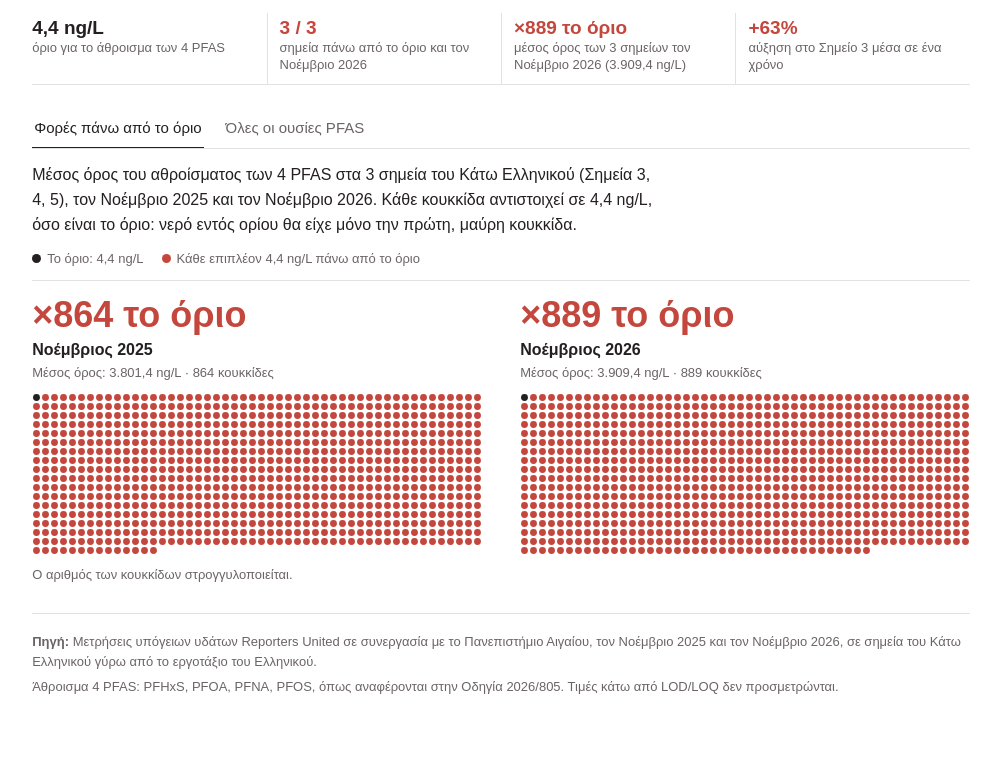
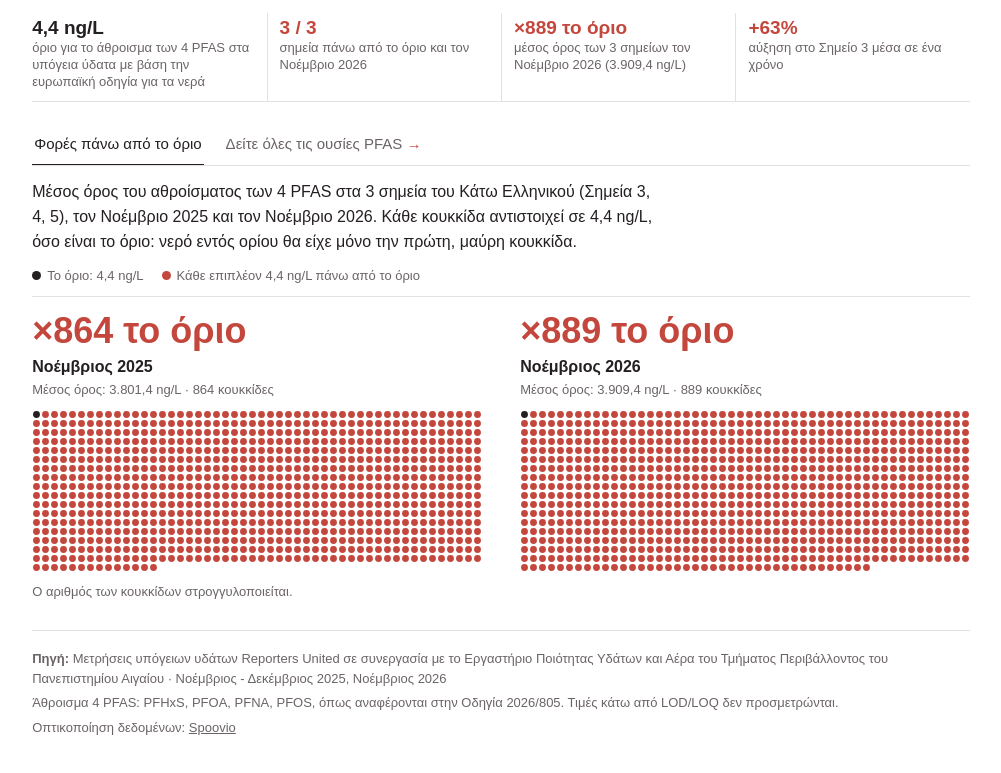
Before and after one commit to reportersunited/data.reportersunited.gr, a plain HTML site: page pfas-elliniko/comparison/index.html in a window 1280 px wide. Shown: the part 193-966 px from the top of the page, without its empty margins (139-1140 px from the left). Before the commit the page ends 942 px from the top, so only its background shows below. Drawn offline with Linux system fonts and the light colour scheme.

Commit message:
Add files via upload

```diff
--- a/pfas-elliniko/comparison/index.html
+++ b/pfas-elliniko/comparison/index.html
@@ -31,6 +31,8 @@ h1{font:700 clamp(20px,2.4vw,26px)/1.2 Arial,Helvetica,sans-serif;margin:0;text-
 .stat span{font-size:13px;line-height:1.3;display:block;color:var(--mute)}
 .tabs{display:flex;gap:20px;margin:22px 0 14px;border-bottom:1px solid var(--line)}
 .tab{font:400 15px Arial,Helvetica,sans-serif;border:0;border-bottom:2px solid transparent;margin-bottom:-1px;background:none;color:var(--mute);padding:0 2px;min-height:42px;cursor:pointer}
+.tab .arr{color:#c4473d}
+.tab[aria-selected=true] .arr{display:none}
 .tab[aria-selected=true]{color:var(--ink);border-bottom-color:var(--ink)}
 .panel[hidden],#foot[hidden],#leg[hidden]{display:none}
 .tabs{overflow-x:auto;scrollbar-width:none}.tab{flex:none;white-space:nowrap}
@@ -228,7 +230,7 @@ th.g2,td.g2{border-left:1px solid #cfc8c9}
 </header>
 
 <div class="stats">
- <div class="stat"><b>4,4 ng/L</b><span>όριο για το άθροισμα των 4 PFAS</span></div>
+ <div class="stat"><b>4,4 ng/L</b><span>όριο για το άθροισμα των 4 PFAS στα υπόγεια ύδατα με βάση την ευρωπαϊκή οδηγία για τα νερά</span></div>
  <div class="stat r"><b>3 / 3</b><span>σημεία πάνω από το όριο και τον Νοέμβριο 2026</span></div>
  <div class="stat r"><b id="maxx"></b><span id="avgd"></span></div>
  <div class="stat r"><b id="upx"></b><span>αύξηση στο Σημείο 3 μέσα σε ένα χρόνο</span></div>
@@ -236,7 +238,7 @@ th.g2,td.g2{border-left:1px solid #cfc8c9}
 
 <div class="tabs" role="tablist">
  <button type="button" class="tab" role="tab" id="t3" aria-selected="true" aria-controls="p3">Φορές πάνω από το όριο</button>
- <button type="button" class="tab" role="tab" id="t4" aria-selected="false" aria-controls="p4">Όλες οι ουσίες PFAS</button>
+ <button type="button" class="tab" role="tab" id="t4" aria-selected="false" aria-controls="p4">Δείτε όλες τις ουσίες PFAS<span class="arr" aria-hidden="true"> →</span></button>
 </div>
 <div class="panel" id="p3" role="tabpanel" aria-labelledby="t3">
  <p class="intro">Μέσος όρος του αθροίσματος των 4 PFAS στα 3 σημεία του Κάτω Ελληνικού (Σημεία 3, 4, 5), τον Νοέμβριο 2025 και τον Νοέμβριο 2026. Κάθε κουκκίδα αντιστοιχεί σε 4,4 ng/L, όσο είναι το όριο: νερό εντός ορίου θα είχε μόνο την πρώτη, μαύρη κουκκίδα.</p>
@@ -246,12 +248,13 @@ th.g2,td.g2{border-left:1px solid #cfc8c9}
 </div>
 <div class="panel" id="p4" role="tabpanel" aria-labelledby="t4" hidden>
  <div class="scroll"><table id="tbl"></table></div>
- <p class="hint"><span style="color:var(--red)">●</span> Ουσίες που μετρούν στο άθροισμα των 4 PFAS. &lt;LOD: κάτω από το όριο ανίχνευσης · &lt;LOQ: κάτω από το όριο ποσοτικοποίησης. Το χρώμα δείχνει την ένταση της συγκέντρωσης. Η μεταβολή υπολογίζεται μόνο όταν υπάρχει μετρήσιμη τιμή και στις δύο χρονιές.</p>
+ <p class="hint"><span style="color:var(--red)">●</span> Ουσίες που μετρούν στο άθροισμα των 4 PFAS. &lt;LOD: κάτω από το όριο ανίχνευσης · Η ουσία δεν ανιχνεύεται καθόλου. &lt;LOQ: κάτω από το όριο ποσοτικοποίησης. Η ουσία ανιχνεύεται αλλά σε συγκεντρώσεις μικρότερες από αυτές που μπορούν να προσδιοριστούν επακριβώς. Το χρώμα δείχνει την ένταση της συγκέντρωσης. Η μεταβολή υπολογίζεται μόνο όταν υπάρχει μετρήσιμη τιμή και στις δύο χρονιές.</p>
 </div>
 
 <footer>
- <p><strong>Πηγή:</strong> Μετρήσεις υπόγειων υδάτων Reporters United σε συνεργασία με το Πανεπιστήμιο Αιγαίου, τον Νοέμβριο 2025 και τον Νοέμβριο 2026, σε σημεία του Κάτω Ελληνικού γύρω από το εργοτάξιο του Ελληνικού.</p>
+ <p><strong>Πηγή:</strong> Μετρήσεις υπόγειων υδάτων Reporters United σε συνεργασία με το Εργαστήριο Ποιότητας Υδάτων και Αέρα του Τμήματος Περιβάλλοντος του Πανεπιστημίου Αιγαίου · Νοέμβριος - Δεκέμβριος 2025, Νοέμβριος 2026</p>
  <p>Άθροισμα 4 PFAS: PFHxS, PFOA, PFNA, PFOS, όπως αναφέρονται στην Οδηγία 2026/805. Τιμές κάτω από LOD/LOQ δεν προσμετρώνται.</p>
+ <p>Οπτικοποίηση δεδομένων: <a href="https://spoovio.com" target="_blank" rel="noopener" style="color:inherit">Spoovio</a></p>
 </footer>
 </div>
 
@@ -315,5 +318,6 @@ const tabs=[3,4].map(n=>[document.getElementById('t'+n),document.getElementById(
 tabs.forEach(([tb],n)=>tb.addEventListener('click',()=>{tabs.forEach(([o,p])=>{const on=o===tb;o.setAttribute('aria-selected',on);p.hidden=!on});if(n===0)drawWaf()}));
 }
 </script>
+<script>{const id=location.pathname;const post=()=>{try{parent.postMessage({pfasHeight:Math.ceil(document.documentElement.scrollHeight)},'*')}catch(e){}};const pr=new ResizeObserver(post);pr.observe(document.body);addEventListener('load',post);}</script>
 </body>
 </html>
```
